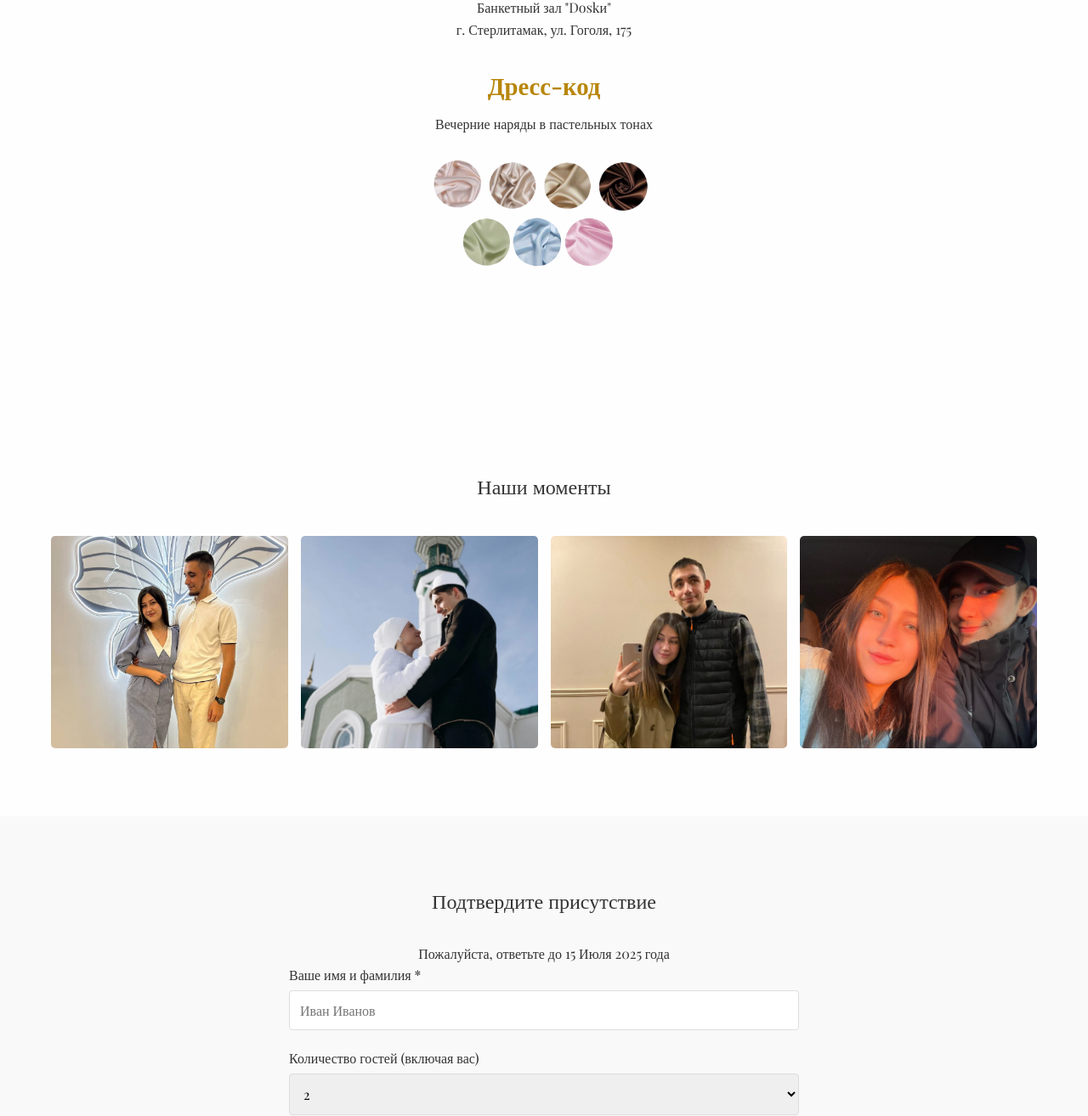
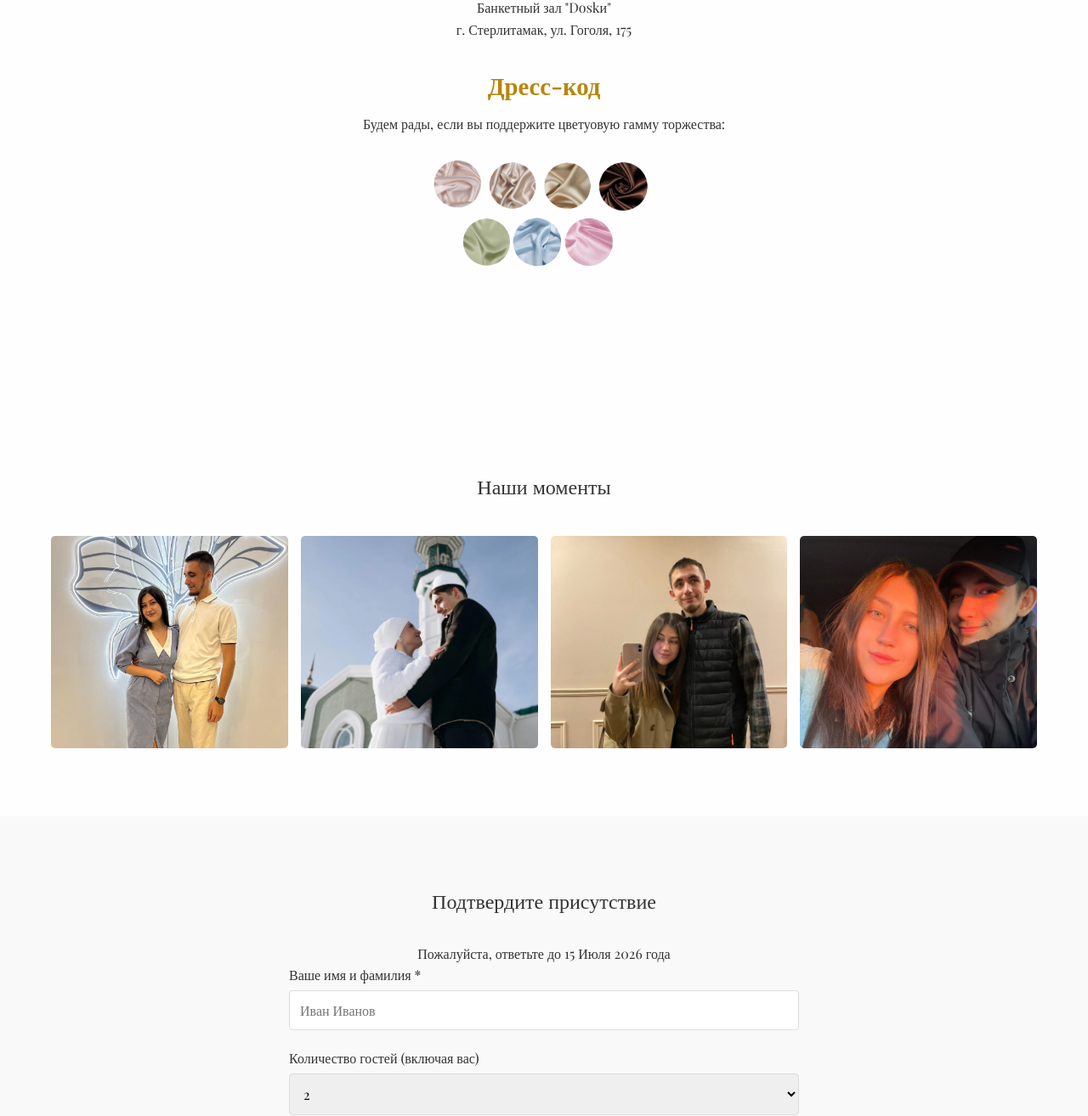
Before and after one commit to hubbleofficial1163-design/RadmirAdelya, a plain HTML site: page index.html in a window 1280 px wide. Shown: the part 1932-3246 px from the top of the page at 85% size. Drawn offline with nearby package versions, Linux system fonts and the light colour scheme.

Commit message:
index.html

```diff
--- a/index.html
+++ b/index.html
@@ -366,7 +366,7 @@
 
             <div class="detail-item">
                 <h3>Дресс-код</h3>
-                <p>Вечерние наряды в пастельных тонах</p>
+                <p>Будем рады, если вы поддержите цветуовую гамму торжества:</p>
                 <div class="dress-code-image">
                     <img src="dress.png" alt="Рекомендации по дресс-коду">
                 </div>
@@ -391,7 +391,7 @@
     <section class="rsvp">
         <div class="container">
             <h2>Подтвердите присутствие</h2>
-            <p>Пожалуйста, ответьте до 15 Июля 2025 года</p>
+            <p>Пожалуйста, ответьте до 15 Июля 2026 года</p>
 
             <div id="notification" class="notification"></div>
 
```
